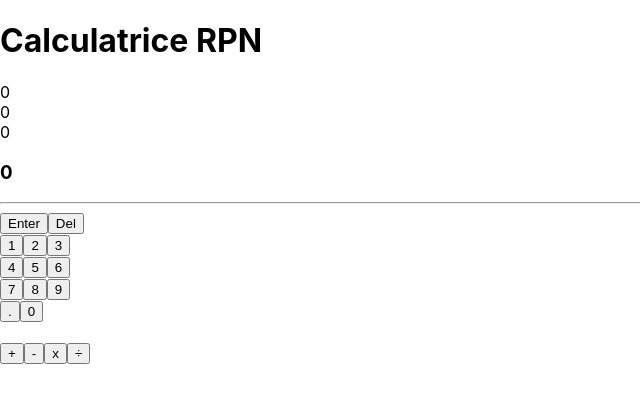
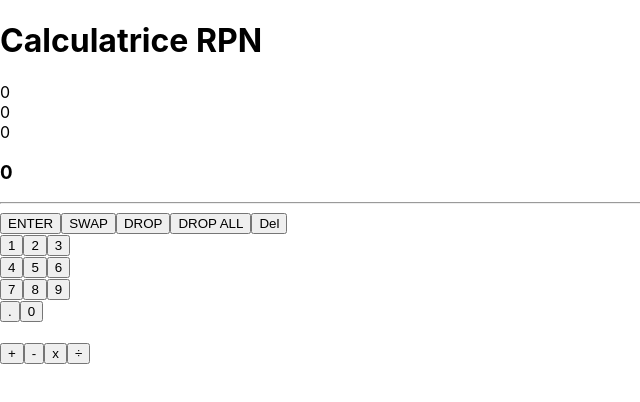
Before and after one commit to SylvieMC/CalculatriceRPN, a React (Create React App) app: page / in a window 1280 px wide. Shown: the top 402 px of the page, without its empty margins (0-640 px from the left). Built offline with nearby package versions, Linux system fonts and the light colour scheme.

Commit message:
add swap, drop, dropAll components

```diff
--- /dev/null
+++ b/src/components/Drop.js
@@ -0,0 +1,9 @@
+import React from 'react';
+
+const drop = (props) => {
+    return (
+        <button type="button" onClick={props.click}>DROP</button>
+    )
+};
+
+export default drop;
--- /dev/null
+++ b/src/components/DropAll.js
@@ -0,0 +1,9 @@
+import React from 'react';
+
+const dropAll = (props) => {
+    return (
+        <button type="button" onClick={props.click}>DROP ALL</button>
+    )
+};
+
+export default dropAll;
--- /dev/null
+++ b/src/components/Enter.js
@@ -0,0 +1,9 @@
+import React from 'react';
+
+const enter = (props) => {
+  return (
+      <button type="button" onClick={props.click}>ENTER</button>
+  )
+};
+
+export default enter;
--- a/src/components/Entree.js
+++ /dev/null
@@ -1,9 +0,0 @@
-import React from 'react';
-
-const entree = (props) => {
-  return (
-      <button type="button" onClick={props.click}>Enter</button>
-  )
-};
-
-export default entree;
--- a/src/components/Rpn.js
+++ b/src/components/Rpn.js
@@ -1,19 +1,40 @@
 import React, {Component} from 'react';
-import Entree from "./Entree";
+import Enter from "./Enter";
+import Drop from "./Drop";
+import DropAll from "./DropAll";
 import Annuler from "./Annuler";
 import Bouton from "./Bouton";
+import Swap from "./Swap";
 
 class Rpn extends Component {
 
     constructor(){
         super();
         this.state = {
-            pile: [0,0,0,0,0,0,0,0,0],
+            pile: [0,0,0,0],
         }
     }
     stackPile = () => {
         const pileVal = this.state.pile;
         this.setState({pile: [0,...pileVal]});
+    }
+
+    clearAll = () => {
+        this.setState({pile: [0,0,0,0]})
+    }
+
+    unstackPile = () => {
+        let pileVal = [...this.state.pile];
+        pileVal.splice(0, 1);
+        this.setState({pile: pileVal});
+        pileVal[0] = 0;
+    }
+
+    swapArray = () => {
+        let pileVal = [...this.state.pile];
+        [pileVal[0], pileVal[1]] = [pileVal[1], pileVal[0]];
+        this.setState({pile: pileVal});
+        console.log(pileVal);
     }
 
     annulerEntree = () => {
@@ -41,8 +62,12 @@ class Rpn extends Component {
                     {this.state.pile[1]}</p>
                 <h3>{this.state.pile[0]}</h3>
                 <hr/>
-                <Entree click={() => this.stackPile()}/>
+                <Enter click={() => this.stackPile()}/>
+                <Swap click={() => this.swapArray()} />
+                <Drop click={() => this.unstackPile()} />
+                <DropAll click={() => this.clearAll()} />
                 <Annuler click={() => this.annulerEntree()}/>
+
                 <br/>
                 <Bouton valeur='1' click={() => this.ajouterValeur(1)}/>
                 <Bouton valeur='2' click={() => this.ajouterValeur(2)}/>
--- /dev/null
+++ b/src/components/Swap.js
@@ -0,0 +1,9 @@
+import React from 'react';
+
+const swap = (props) => {
+    return (
+    <button type="button" onClick={props.click}>SWAP</button>
+    )
+};
+
+export default swap;
```
